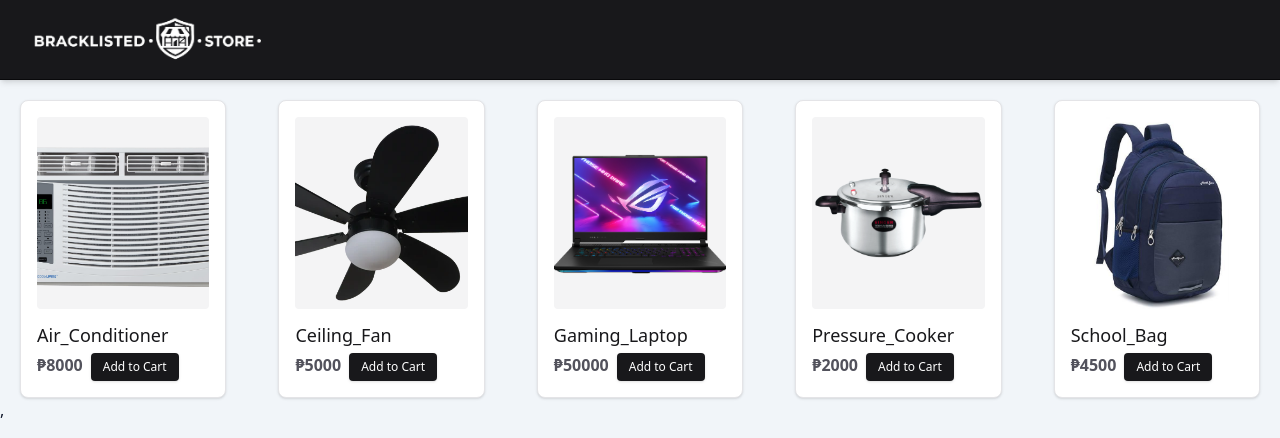
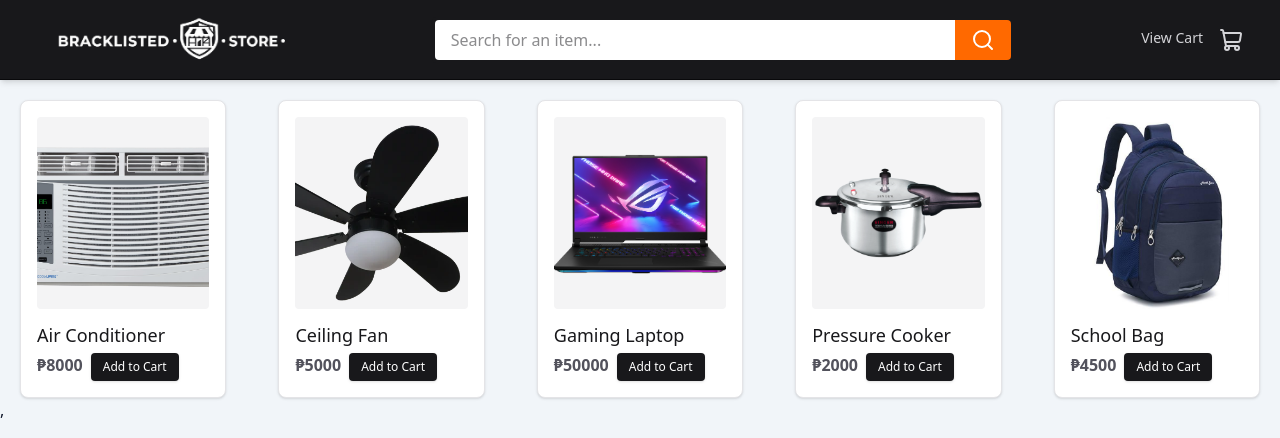
Before and after one commit to BrackListed/Shopping-Cart, a React (Vite) app: page / in a window 1280 px wide. Shown: the top 438 px of the page. Built offline with nearby package versions, Linux system fonts and the light colour scheme.

Commit message:
Added a search input and a view cart button in the header

```diff
--- a/package.json
+++ b/package.json
@@ -12,6 +12,7 @@
   "dependencies": {
     "@reduxjs/toolkit": "^2.12.0",
     "@tailwindcss/vite": "^4.3.0",
+    "lucide-react": "^1.3.0",
     "react": "^19.2.6",
     "react-dom": "^19.2.6",
     "react-redux": "^9.3.0",
--- a/src/ProductSlice.ts
+++ b/src/ProductSlice.ts
@@ -9,11 +9,11 @@ interface ProductType {
 
 
 const StoreProducts: ProductType[] = [
-    {id: 1, name: "Air_Conditioner", img: "Products/Air_Conditioner.png", price: 8000},
-    {id: 2, name: "Ceiling_Fan", img: "Products/Ceiling_Fan.png", price: 5000},
-    {id: 3, name: "Gaming_Laptop", img: "Products/Gaming_Laptop.png", price: 50000},
-    {id: 4, name: "Pressure_Cooker", img: "Products/Pressure_Cooker.png", price: 2000},
-    {id: 5, name: "School_Bag", img: "Products/School_Bag.png", price: 4500},
+    {id: 1, name: "Air Conditioner", img: "Products/Air_Conditioner.png", price: 8000},
+    {id: 2, name: "Ceiling Fan", img: "Products/Ceiling_Fan.png", price: 5000},
+    {id: 3, name: "Gaming Laptop", img: "Products/Gaming_Laptop.png", price: 50000},
+    {id: 4, name: "Pressure Cooker", img: "Products/Pressure_Cooker.png", price: 2000},
+    {id: 5, name: "School Bag", img: "Products/School_Bag.png", price: 4500},
 ]
 
 const initialState = {
--- a/src/assets/Header.tsx
+++ b/src/assets/Header.tsx
@@ -1,7 +1,14 @@
+import { ShoppingCart, Search } from 'lucide-react'
 export function Header() {
+
   return (
-    <div className="w-full h-20 bg-zinc-900 border-b text-zinc-50 border-zinc-950 shadow-md flex items-center">
+    <div className="w-full h-20 bg-zinc-900 border-b text-zinc-50 border-zinc-950 shadow-md flex items-center justify-between px-6">
         <img src = "/logo.png" alt = "Bracklisted Store Logo" className="h-40 auto object-contain"></img>
+        <div className='flex items-center w-full max-w-xl mx-4'>
+            <input placeholder = "Search for an item..." className='flex-1 h-10 px-4 rounded-l bg-white text-zinc-900 outline-none focus-visible: ring-4 focus-visible:ring-slate-600'></input>
+            <button className='h-10 px-4 bg-orange-500 hover:bg-orange-600 hover:cursor-pointer text-white font-medium rounded-r transition-colors'><Search/></button>
+        </div>
+        <div className='flex gap-4 text-zinc-300 text-sm font-medium cursor-pointer transition-colors hover:text-white border border-transparent hover:border-zinc-700 rounded px-3 py-1.5'>View Cart <span><ShoppingCart/></span></div>
     </div>
   );
 }
```
Also changed, not shown: 1 other file (tests, documents, lock files or other folders).
